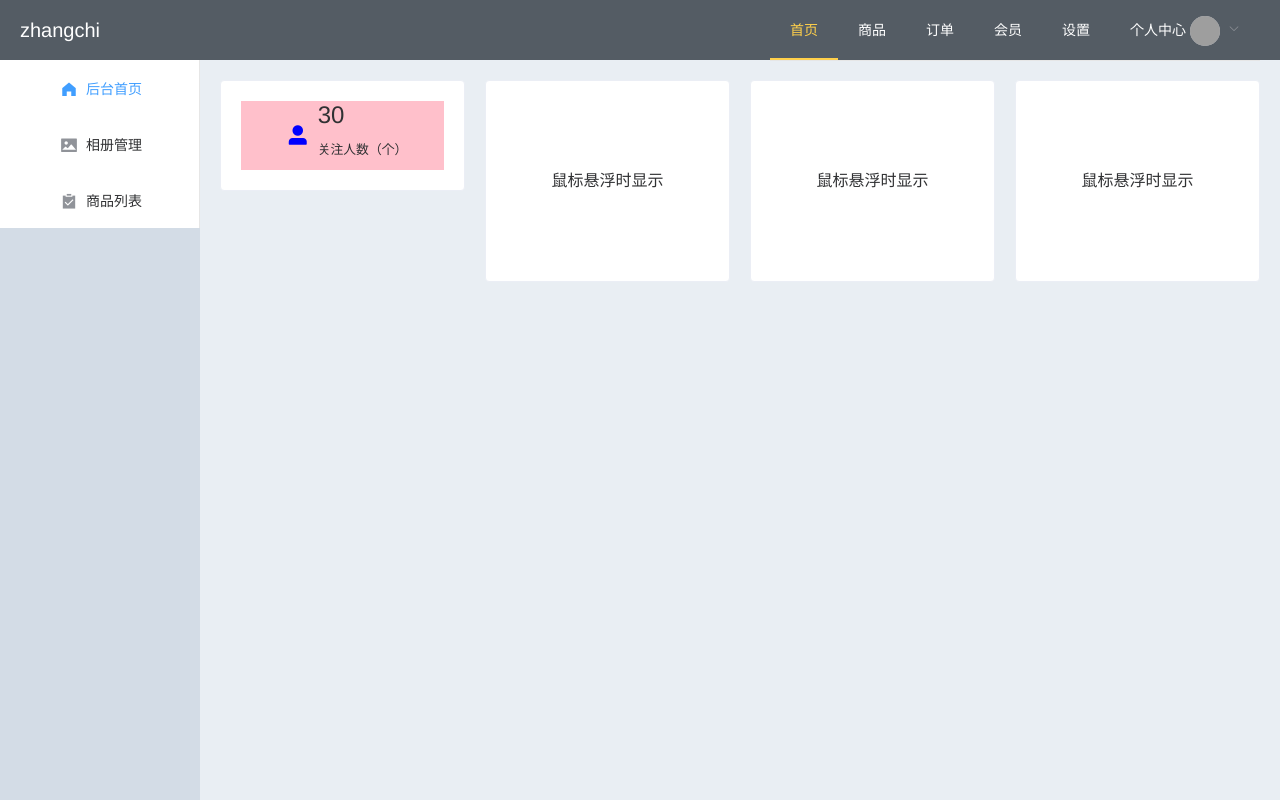
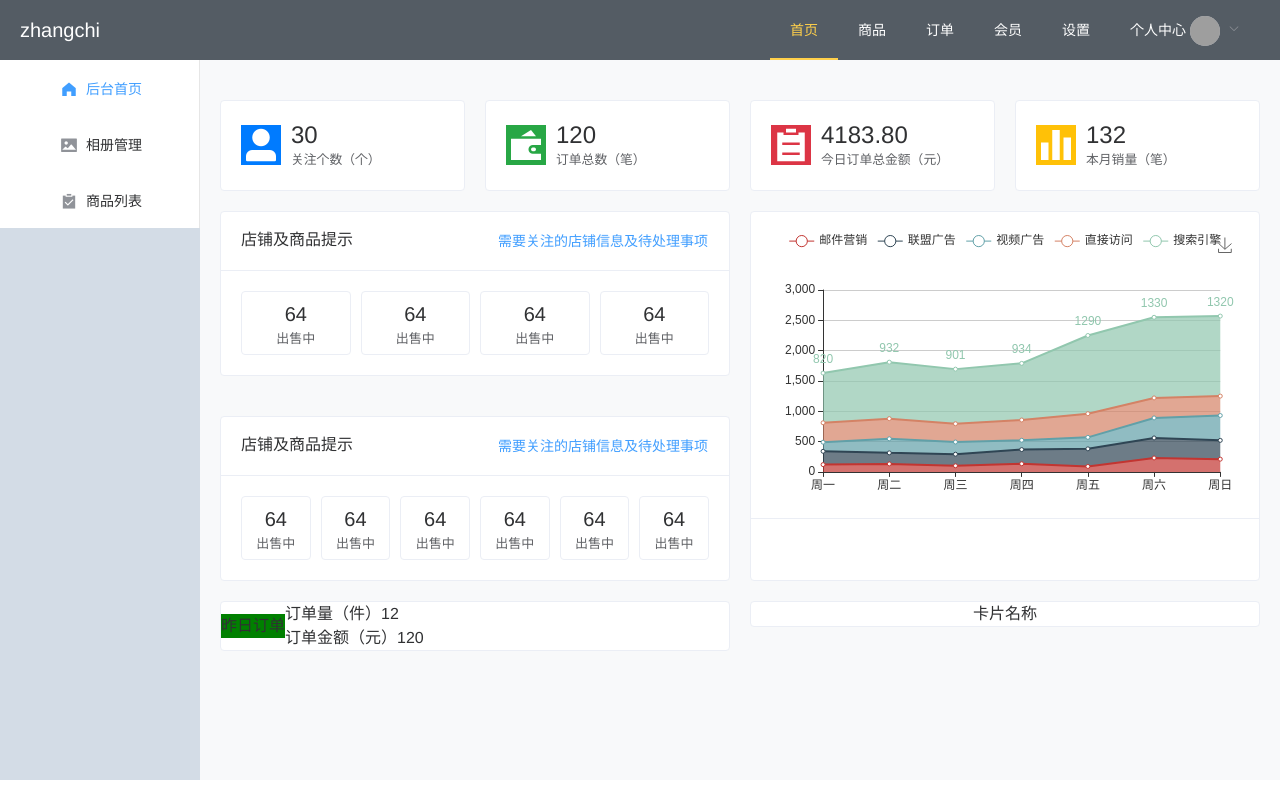
Before and after one commit to zhangchi56/-Mall-background-management, a Vue app: page /index in a window 1280 px wide. Built offline with nearby package versions, Linux system fonts and the light colour scheme; grey boxes are pictures that could not be loaded.

Commit message:
index还剩一点

```diff
--- a/package.json
+++ b/package.json
@@ -10,6 +10,7 @@
   "dependencies": {
     "axios": "^0.19.2",
     "core-js": "^3.4.4",
+    "echarts": "^4.6.0",
     "element-ui": "^2.13.0",
     "vue": "^2.6.10",
     "vue-router": "^3.1.3",
--- a/src/views/index/index.vue
+++ b/src/views/index/index.vue
@@ -1,78 +1,30 @@
 <template>
   <div id="index">
     <!-- 后台首页 -->
-    <el-row :gutter="20">
-      <el-col :span="6">
-        <el-card shadow="hover">
-          <div class="index-el-card">
-
-            <i class="el-icon-user-solid"></i>
-
-            <div class="desc">
-              <h4 style="text-align: center;">30</h4>
-              <small>关注人数（个）</small>
-            </div>
-
-          </div>
-        </el-card>
-      </el-col>
-      <el-col :span="6">
-        <el-card shadow="hover">鼠标悬浮时显示</el-card>
-      </el-col>
-      <el-col :span="6">
-        <el-card shadow="hover">鼠标悬浮时显示</el-card>
-      </el-col>
-      <el-col :span="6">
-        <el-card shadow="hover">鼠标悬浮时显示</el-card>
-      </el-col>
-    </el-row>
+    <!-- 顶部导航 -->
+    <index-top-bar></index-top-bar>
+    <!-- 店铺、订单提示 | 统计图 -->
+    <index-store-data></index-store-data>
+    <!-- 销售情况统计和单排销售排名 -->
+    <index-sell-data></index-sell-data>
   </div>
 </template>
 
 <script>
+import indexTopBar from "views/index/indexTopBar";
+import indexStoreData from "views/index/indexStoreData";
+import indexSellData from "views/index/indexSellData";
 export default {
   name: "Index",
-  data() {
-    return {};
+
+  components: {
+    indexTopBar,
+    indexStoreData,
+    indexSellData
   }
 };
 </script>
 
 <style scope>
-.index-el-card {
-  display: flex;
-  background-color: pink;
-  justify-content: center;
-  align-items: center;
-  /* text-align: left; */
-
-}
-.index-el-card>i{
-  width: 40px;
-  height: 40px;
-  line-height: 40px;
-  color: blue;
-  font-size: 24px;
-}
-
-.index-el-card>.desc{
-  display: flex;
-  flex-direction: column;
-  align-items: flex-start;
-  /* flex-wrap: wrap; */
-  /* width: 40px; */
-  /* height:40px; */
-  /* line-height: 40px; */
-}
-.index-el-card>.desc>h4{
-  /* height:40px; */
-  /* line-height: 40px; */
-  margin-bottom: 0;
-}
-.index-el-card>.desc>small{
-  height:40px;
-  line-height: 40px;
-}
-
 
 </style>
--- /dev/null
+++ b/src/views/index/indexSellData.vue
@@ -0,0 +1,88 @@
+<template>
+  <div class="indexSellData">
+    <el-row :gutter="20">
+      <el-col :span="12">
+        <el-card class="box-card indexSellData-card" shadow='never'>
+          <div slot="header" class="clearfix">
+
+            <div class="yesterday-sell">
+              <div>
+                昨日订单
+              </div>
+              <div>
+                <p>订单量（件）12</p>
+                <p>订单金额（元）120</p>
+              </div>
+            </div>
+
+          </div>
+          <div class="text item"></div>
+        </el-card>
+      </el-col>
+      <el-col :span="12">
+        <el-card class="box-card" shadow='never'>
+          <div slot="header" class="clearfix">
+            <span>卡片名称</span>
+          </div>
+          <div class="text item"></div>
+        </el-card>
+      </el-col>
+    </el-row>
+  </div>
+</template>
+
+<script type="text/javascript">
+export default {
+  data() {
+    return {
+
+    }
+  },
+  components: {
+
+  }
+}
+</script>
+
+<style scoped>
+.indexSellData>>>.el-card__header{
+  border: 0;
+  padding: 0;
+}
+.indexSellData>>>.el-card__body{
+  padding: 0;
+}
+
+.yesterday-sell{
+  display: flex;
+  align-items: center;
+  height: 100%;
+
+}
+.yesterday-sell>:first-child{
+  background-color: green;
+}
+.yesterday-sell>:last-child>p{
+  text-align: left;
+}
+.yesterday-sell p{
+  /* background-color: green; */
+  margin-bottom: 0;
+}
+.indexSellData-card{
+  height:50px;
+}
+
+/* .yesterday-sell-2{
+  display: flex;
+  flex-direction: column;
+  justify-content: flex-start;
+} */
+</style>
+
+<style>
+  /* .indexSellData .el-card__header{
+  border: 0;
+  padding:0;
+} */
+</style>
--- /dev/null
+++ b/src/views/index/indexStoreData.vue
@@ -0,0 +1,211 @@
+<template>
+  <div id="indexStoreData">
+    <!-- 店铺及商品提示 -->
+    <el-row :gutter="20" class="d-flex">
+      <el-col :span="12" class="index-store">
+        <el-card
+          v-for="(item, index) in tips"
+          :key="index"
+          class="box-card index-store-tip"
+          shadow="never"
+        >
+          <div slot="header" class="clearfix" style="line-height:20px">
+            <div style="float:left">{{item.title}}</div>
+            <el-button style="float: right; padding: 3px 0" type="text">{{item.desc}}</el-button>
+          </div>
+          <el-row :gutter="10">
+            <el-col
+              :span="item.list.length|listNum"
+              v-for="(listItem, index) in item.list"
+              :key="index"
+            >
+              <el-card
+                shadow="never"
+                class="box-card index-box-card"
+                style="line-height:10px;background;"
+              >
+                <h5>{{listItem.value}}</h5>
+                <div style="font-size:small;color:#606266">{{listItem.name}}</div>
+              </el-card>
+            </el-col>
+          </el-row>
+        </el-card>
+        <!-- 交易提示 -->
+      </el-col>
+
+      <!-- 统计图 -->
+      <el-col :span="12">
+        <el-card class="box-card" style="height:370px" shadow="never">
+          <div slot="header" class="clearfix" style="line-height:20px">
+            <div style="float:left"></div>
+            <el-button style="float: right; padding: 3px 0" type="text"></el-button>
+
+            <!-- 统计图表 -->
+            <div ref="myChart" style="width:100%;height:270px;"></div>
+
+          </div>
+        </el-card>
+      </el-col>
+    </el-row>
+  </div>
+</template>
+
+<script>
+import echarts from 'echarts'
+// import mpvueEcharts from 'mpvue-echarts'
+
+export default {
+  data() {
+    return {
+      tips: [
+        {
+          title: "店铺及商品提示",
+          desc: "需要关注的店铺信息及待处理事项",
+          list: [
+            { name: "出售中", value: "64" },
+            { name: "出售中", value: "64" },
+            { name: "出售中", value: "64" },
+            { name: "出售中", value: "64" }
+          ]
+        },
+        {
+          title: "店铺及商品提示",
+          desc: "需要关注的店铺信息及待处理事项",
+          list: [
+            { name: "出售中", value: "64" },
+            { name: "出售中", value: "64" },
+            { name: "出售中", value: "64" },
+            { name: "出售中", value: "64" },
+            { name: "出售中", value: "64" },
+            { name: "出售中", value: "64" }
+          ]
+        }
+      ],
+      option: {
+        tooltip: {
+        trigger: 'axis',
+        axisPointer: {
+            type: 'cross',
+            label: {
+                backgroundColor: '#6a7985'
+            }
+        }
+    },
+    legend: {
+        data: ['邮件营销', '联盟广告', '视频广告', '直接访问', '搜索引擎']
+    },
+    toolbox: {
+        feature: {
+            saveAsImage: {}
+        }
+    },
+    grid: {
+        left: '3%',
+        right: '4%',
+        bottom: '3%',
+        containLabel: true
+    },
+    xAxis: [
+        {
+            type: 'category',
+            boundaryGap: false,
+            data: ['周一', '周二', '周三', '周四', '周五', '周六', '周日']
+        }
+    ],
+    yAxis: [
+        {
+            type: 'value'
+        }
+    ],
+    series: [
+        {
+            name: '邮件营销',
+            type: 'line',
+            stack: '总量',
+            areaStyle: {},
+            data: [120, 132, 101, 134, 90, 230, 210]
+        },
+        {
+            name: '联盟广告',
+            type: 'line',
+            stack: '总量',
+            areaStyle: {},
+            data: [220, 182, 191, 234, 290, 330, 310]
+        },
+        {
+            name: '视频广告',
+            type: 'line',
+            stack: '总量',
+            areaStyle: {},
+            data: [150, 232, 201, 154, 190, 330, 410]
+        },
+        {
+            name: '直接访问',
+            type: 'line',
+            stack: '总量',
+            areaStyle: {},
+            data: [320, 332, 301, 334, 390, 330, 320]
+        },
+        {
+            name: '搜索引擎',
+            type: 'line',
+            stack: '总量',
+            label: {
+                normal: {
+                    show: true,
+                    position: 'top'
+                }
+            },
+            areaStyle: {},
+            data: [820, 932, 901, 934, 1290, 1330, 1320]
+        }
+    ]
+      }
+    };
+  },
+  mounted() {
+    //画统计图
+    this.drawLine();
+  },
+  methods: {
+    //统计图方法
+    drawLine() {
+      var myChart = echarts.init(this.$refs.myChart);
+      myChart.setOption(this.option);
+    }
+  },
+  filters: {
+    listNum(val) {
+      return 24 / val;
+    }
+  }
+};
+</script>
+
+<style scope>
+/* 样式穿透无效？？？？ */
+/* #indexStoreData >>> .el-card__body{ */
+/* padding:0 !important; */
+/* } */
+#indexStoreData{
+  padding-bottom:20px;
+}
+.index-store {
+  display: flex;
+  flex-direction: column;
+  justify-content: space-between;
+}
+
+.index-deal-tip-item:hover {
+  background-color: #cccccc;
+}
+</style>
+
+<style>
+#indexStoreData .index-box-card .el-card__body {
+  padding: 10px;
+}
+#indexStoreData .index-deal-tip-item .el-card__body {
+  padding: 10px;
+}
+</style>
--- /dev/null
+++ b/src/views/index/indexTopBar.vue
@@ -0,0 +1,85 @@
+<template>
+  <div id="indexTopBar" class="">
+    <el-row :gutter="20">
+      <el-col :span="6" v-for="(item, index) in counts" :key="index">
+        <el-card shadow="hover">
+          <div class="index-el-card">
+            <i :class="[item.icon,item.color]"></i>
+            <div class="desc">
+              <h4 style="text-align: center;">{{item.num}}</h4>
+              <small>{{item.desc}}</small>
+            </div>
+          </div>
+        </el-card>
+      </el-col>
+    </el-row>
+  </div>
+</template>
+
+<script>
+export default {
+  name: "IndexTopBar",
+  data() {
+    return {
+      counts: [
+        {
+          icon: "el-icon-user-solid",
+          desc: "关注个数（个）",
+          num: "30",
+          color: "bg-primary"
+        },
+        {
+          icon: "el-icon-s-finance",
+          desc: "订单总数（笔）",
+          num: "120",
+          color: "bg-success"
+        },
+        {
+          icon: "el-icon-s-order",
+          desc: "今日订单总金额（元）",
+          num: "4183.80",
+          color: "bg-danger"
+        },
+        {
+          icon: "el-icon-s-data",
+          desc: "本月销量（笔）",
+          num: "132",
+          color: "bg-warning"
+        }
+      ]
+    };
+  }
+};
+</script>
+
+<style scope>
+#indexTopBar{
+  margin: 20px 0;
+}
+.index-el-card {
+  display: flex;
+  align-items: center;
+}
+.index-el-card > i {
+  width: 40px;
+  height: 40px;
+  line-height: 40px;
+  color: white;
+  font-size: 40px;
+}
+
+.index-el-card > .desc {
+  display: flex;
+  flex-direction: column;
+  align-items: flex-start;
+  margin-left: 10px;
+}
+.index-el-card > .desc > h4 {
+  margin-bottom: 0;
+}
+.index-el-card > .desc > small {
+  /* height:40px; */
+  line-height: 20px;
+  color: #606266;
+}
+</style>
--- a/src/views/layout.vue
+++ b/src/views/layout.vue
@@ -1,6 +1,8 @@
 <template>
   <div id="layout">
-    <el-container style="  position:absolute;left: 0;right: 0;top: 0;bottom: 0;overflow:hidden">
+    <!-- 主布局 -->
+    <el-container style="position: absolute;left: 0;top: 0;bottom: 0;right: 0; overflow: hidden;">
+      <!-- 头部布局 -->
       <el-header class="layout-el-header">
         <a href>
           <h5>{{$conf.login}}</h5>
@@ -28,8 +30,11 @@
           </el-submenu>
         </el-menu>
       </el-header>
-      <el-container>
+
+      <el-container style="height: 100%;padding-bottom:20px;">
+        <!-- 侧边栏布局 -->
         <el-aside width="200px">
+
           <el-menu
             :default-active="slideMenuActive"
             class="el-menu-vertical-demo"
@@ -45,7 +50,12 @@
             </el-menu-item>
           </el-menu>
         </el-aside>
-        <el-main>
+
+        <!-- 主布局 -->
+        <el-main class="bg-light" style="padding-bottom: 60px;position: relative;">
+          <ul></ul>
+
+          <!-- 面包屑导航 -->
           <div v-if="bran.length>0">
             <el-breadcrumb separator-class="el-icon-arrow-right" class="layout-el-breadcrumb">
               <el-breadcrumb-item
@@ -90,8 +100,7 @@ export default {
       circleUrl:
         "https://cube.elemecdn.com/3/7c/3ea6beec64369c2642b92c6726f1epng.png",
       navBar: {}, //主要导航栏
-      bran: [], //面包屑导航栏
-
+      bran: [] //面包屑导航栏
     };
   },
   created() {
@@ -195,6 +204,9 @@ export default {
 </script>
 
 <style scope>
+/* #layout {
+  height: 100%;
+} */
 .el-header,
 .el-footer {
   background-color: rgb(84, 92, 100);
@@ -214,7 +226,6 @@ export default {
   background-color: #e9eef3;
   color: #333;
   text-align: center;
-  line-height: 160px;
 }
 .layout-el-header {
   display: flex;
@@ -232,7 +243,7 @@ export default {
 .layout-el-breadcrumb {
   line-height: 55px;
   margin: -20px;
-  border-bottom: 1px #606266 solid;
+  border-bottom: 1px #b1b1b1 solid;
   box-sizing: border-box;
   padding-left: 20px;
 }
```
Also changed, not shown: 1 other file (tests, documents, lock files or other folders).
